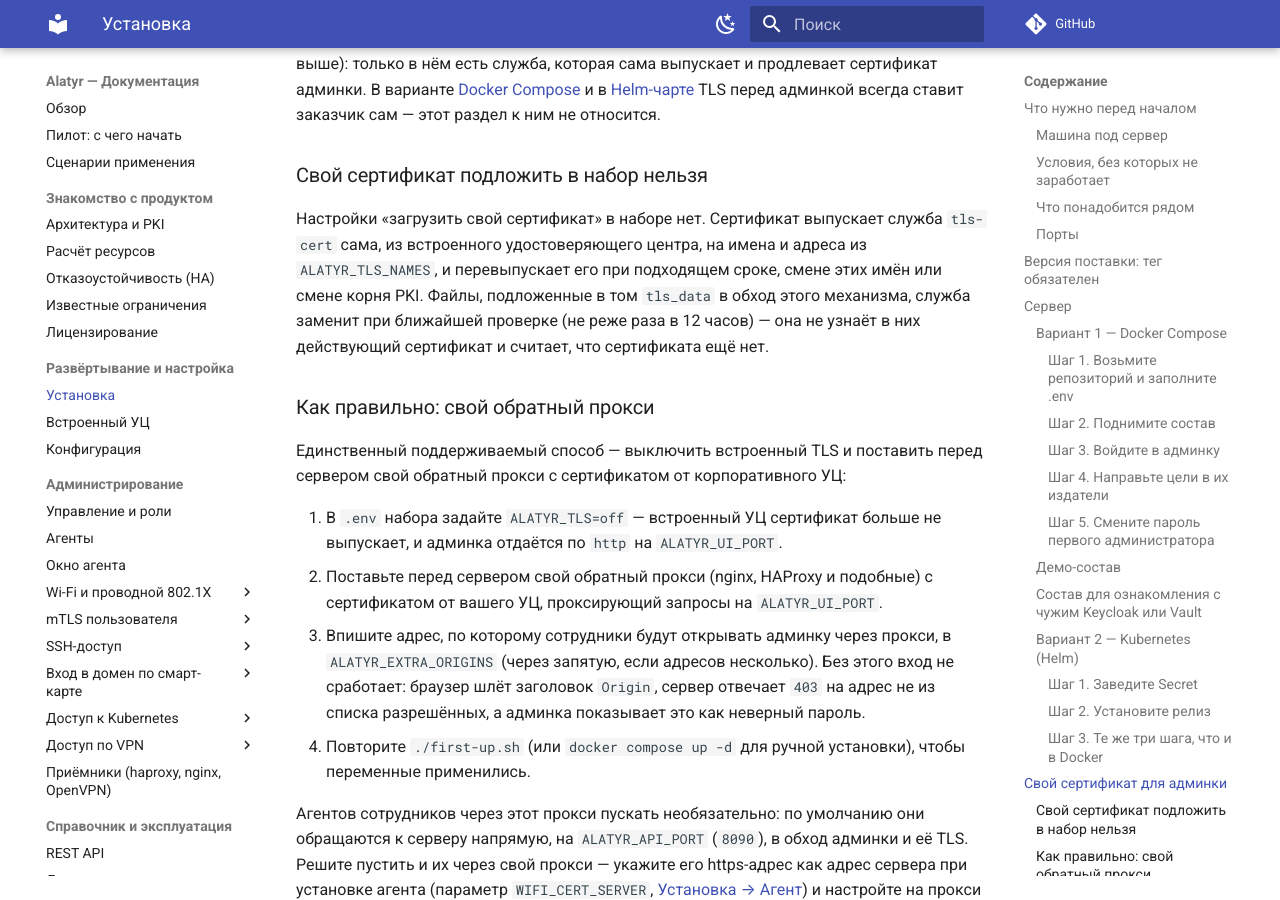
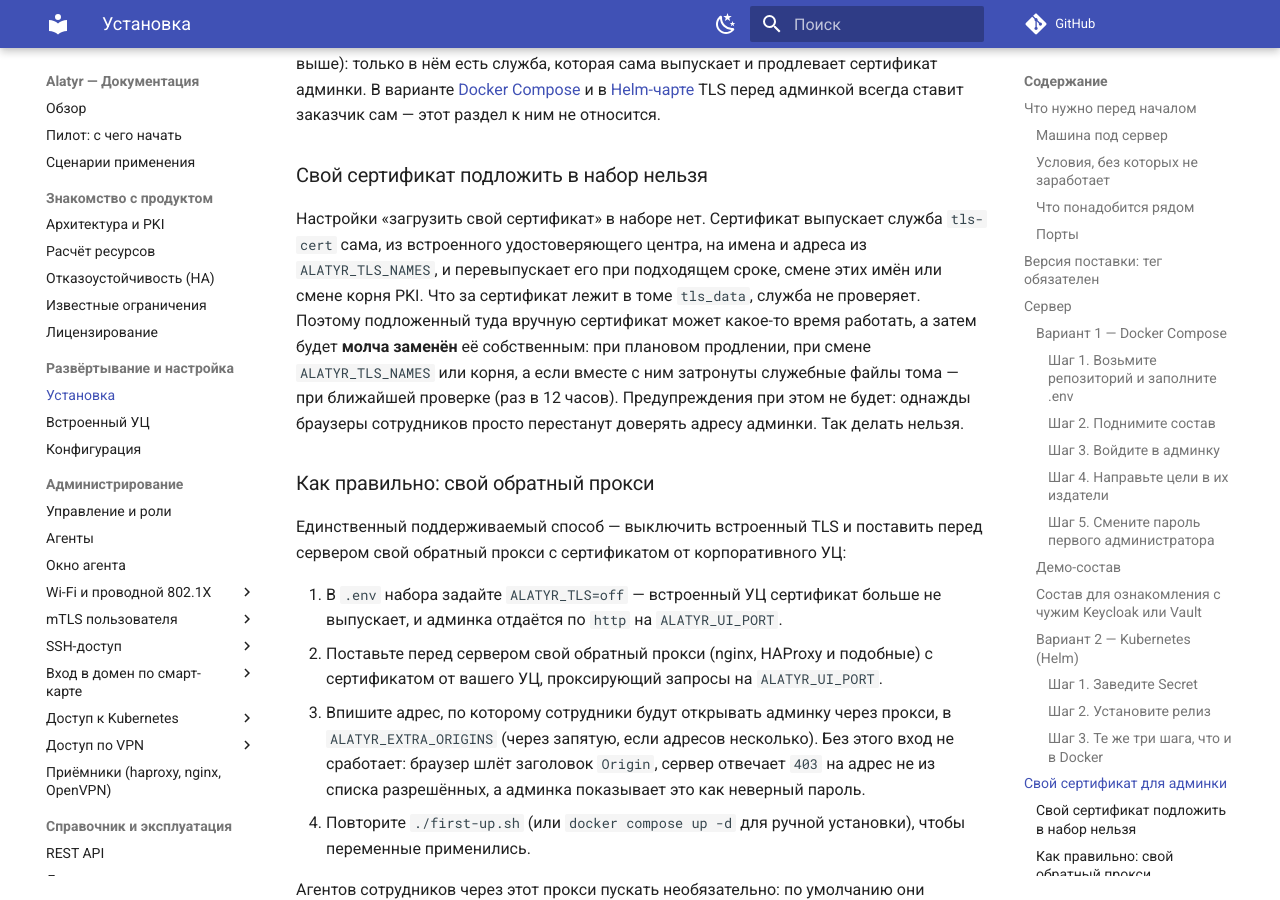
Before and after one commit to s3m4rgl/alatyr-docs, an MkDocs documentation site: the page built from docs/installation.md, in a window 1280 px wide and 900 px high, scrolled down 9615 px. Built offline with MkDocs 1.6.1 and Material for MkDocs 9.7.7, drawn with Linux system fonts in a browser that asks for light colours; comment, search, counter and statistics services are not loaded.

Commit message:
docs(installation): подложенный в tls_data сертификат заменяется молча при продлении, а не за 12 часов

```diff
--- a/docs/installation.md
+++ b/docs/installation.md
@@ -385,10 +385,13 @@ TLS перед админкой всегда ставит заказчик са
 Настройки «загрузить свой сертификат» в наборе нет. Сертификат выпускает
 служба `tls-cert` сама, из встроенного удостоверяющего центра, на имена и
 адреса из `ALATYR_TLS_NAMES`, и перевыпускает его при подходящем сроке, смене
-этих имён или смене корня PKI. Файлы, подложенные в том `tls_data` в обход
-этого механизма, служба заменит при ближайшей проверке (не реже раза в
-12 часов) — она не узнаёт в них действующий сертификат и считает, что
-сертификата ещё нет.
+этих имён или смене корня PKI. Что за сертификат лежит в томе `tls_data`,
+служба не проверяет. Поэтому подложенный туда вручную сертификат может
+какое-то время работать, а затем будет **молча заменён** её собственным: при
+плановом продлении, при смене `ALATYR_TLS_NAMES` или корня, а если вместе с
+ним затронуты служебные файлы тома — при ближайшей проверке (раз в 12 часов).
+Предупреждения при этом не будет: однажды браузеры сотрудников просто
+перестанут доверять адресу админки. Так делать нельзя.
 
 ### Как правильно: свой обратный прокси
 
```
